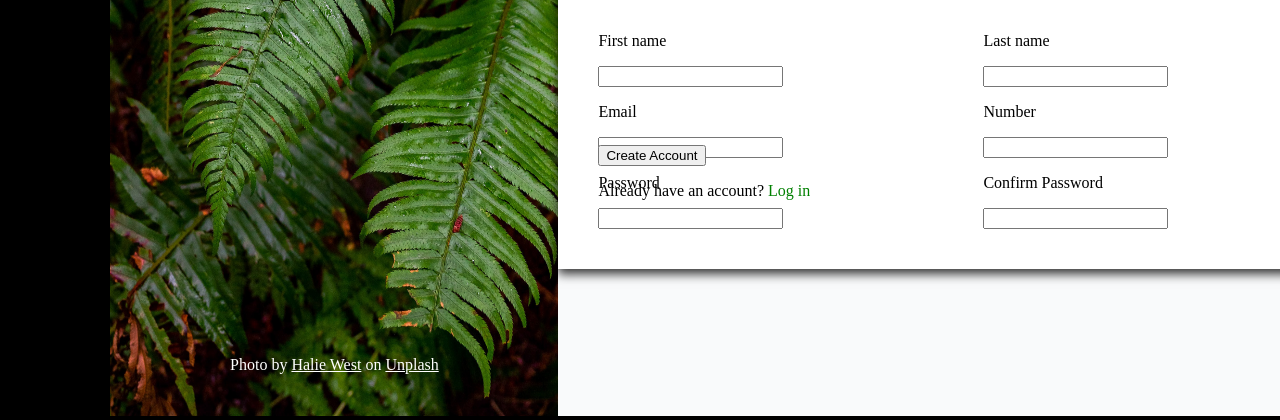
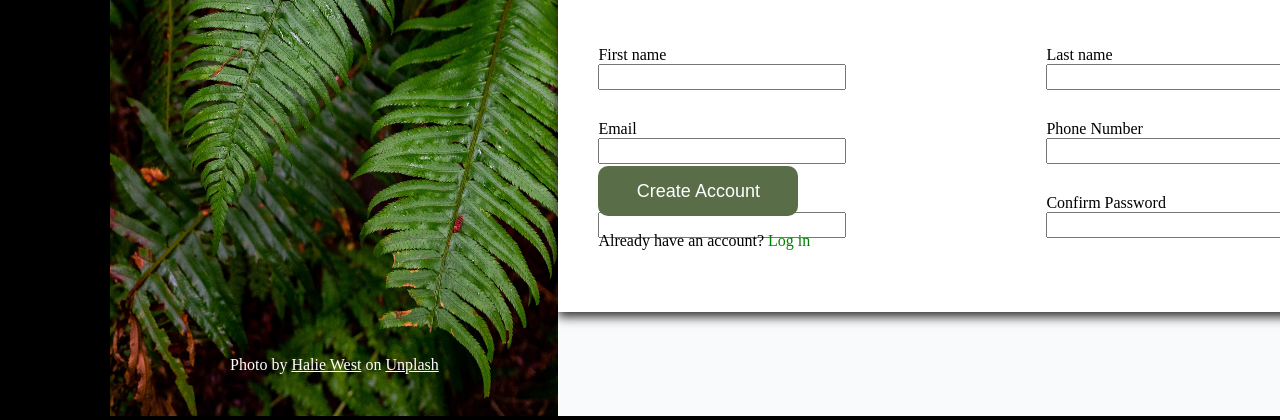
Before and after one commit to iSVDi/Sign-up-Form, a plain HTML site: page index.html in a window 1280 px wide. Shown: the part 392-812 px from the top of the page. Drawn offline with Linux system fonts and the light colour scheme.

Commit message:
added handlers of inputs' active state, checking password

```diff
--- a/index.html
+++ b/index.html
@@ -32,36 +32,37 @@
           <div class="inputs">
             <div class="first_column_data">
               <div>
-                <p>First name</p>
-                <input type="text" />
+                <p class="under_input">First name</p>
+                <input class="data_input" type="text" />
               </div>
 
               <div>
-                <p>Email</p>
-                <input type="email" />
+                <p class="under_input">Email</p>
+                <input class="data_input" type="email" />
               </div>
 
-              <div>
-                <p>Password</p>
-                <input type="password" />
+              <div id="password_container">
+                <p class="under_input">Password</p>
+                <input id="password" class="data_input" type="password" />
+                <p id="errorPasswords">* Passwords do not match</p>
               </div>
 
             </div>
 
             <div class="second_column_data">
               <div>
-                <p>Last name</p>
-                <input type="text" />
+                <p class="under_input">Last name</p>
+                <input class="data_input" type="text" />
               </div>
 
               <div>
-                <p>Number</p>
-                <input type="email" />
+                <p class="under_input">Phone Number</p>
+                <input class="data_input" type="email" />
               </div>
 
               <div>
-                <p>Confirm Password</p>
-                <input type="password" />
+                <p class="under_input">Confirm Password</p>
+                <input id="confirm_password" class="data_input" type="password" />
               </div>
 
             </div>
@@ -69,12 +70,12 @@
           </div>
 
           <div class="create_account">
-            <button>Create Account</button>
-            <p>Already have an account? <span style="color: green;">Log in</span></p>
+            <button class="create_button">Create Account</button>
+            <p>Already have an account? <span class= "log_in" style="color: green;">Log in</span></p>
           </div>
-
         </div>
       </div>
     </div>
+    <script src="script.js"></script>
   </body>
 </html>
--- /dev/null
+++ b/script.js
@@ -0,0 +1,27 @@
+const createButton = document.querySelector(".create_button")
+const passwordInput = document.querySelector("#password")
+const confirmPasswordInput = document.querySelector("#confirm_password")
+const errorLabel = document.querySelector("#errorPasswords")
+
+createButton.addEventListener("click", () => {
+
+    if (passwordInput.value == confirmPasswordInput.value && passwordInput.value != "")  {
+        alert("Account has created")
+        return
+    }
+    changeErrorVisibility(false)
+
+})
+
+function changeErrorVisibility(value) {
+    if (value) {
+        errorLabel.style.visibility = "hidden"
+    } else {
+        errorLabel.style.visibility = "visible"
+        for (input of [passwordInput, confirmPasswordInput]) {
+            input.style.borderColor = "red"
+            input.style.borderStyle = "dotted"
+            input.style.borderRadius = "5px"
+        }
+    }
+}
--- a/style.css
+++ b/style.css
@@ -103,5 +103,51 @@
 
 .create_account {
   position: absolute;
-  bottom: 200px;
+  bottom: 150px;
 }
+
+.under_input {
+  margin-top: 30px;
+  margin-bottom: 0;
+}
+
+.data_input {
+  height: 20px;
+  width: 240px;
+}
+
+.data_input:focus {
+  box-shadow: 0px 5px 5px 0px rgba(0,0,0,.2);
+}
+
+.create_button {
+  background-color: #596D48;
+  color: white;
+  font-size: large;
+  font-weight: 500;
+  /* padding: 10px; */
+  width: 200px;
+  height: 50px;
+  border-radius: 10px;
+  border: 0;
+}
+
+.create_button:hover{
+  box-shadow: 0px 5px 5px rgba(0,0,0,.2);
+}
+
+.log_in:hover {
+  font-weight: bolder;
+}
+
+#errorPasswords {
+  color: red;
+  margin-top: 0;
+  visibility: hidden;
+}
+
+/* #password, #confirm_password {
+ border-color: red;
+ border-style: dotted;
+ border-radius: 5px;
+} */
```
